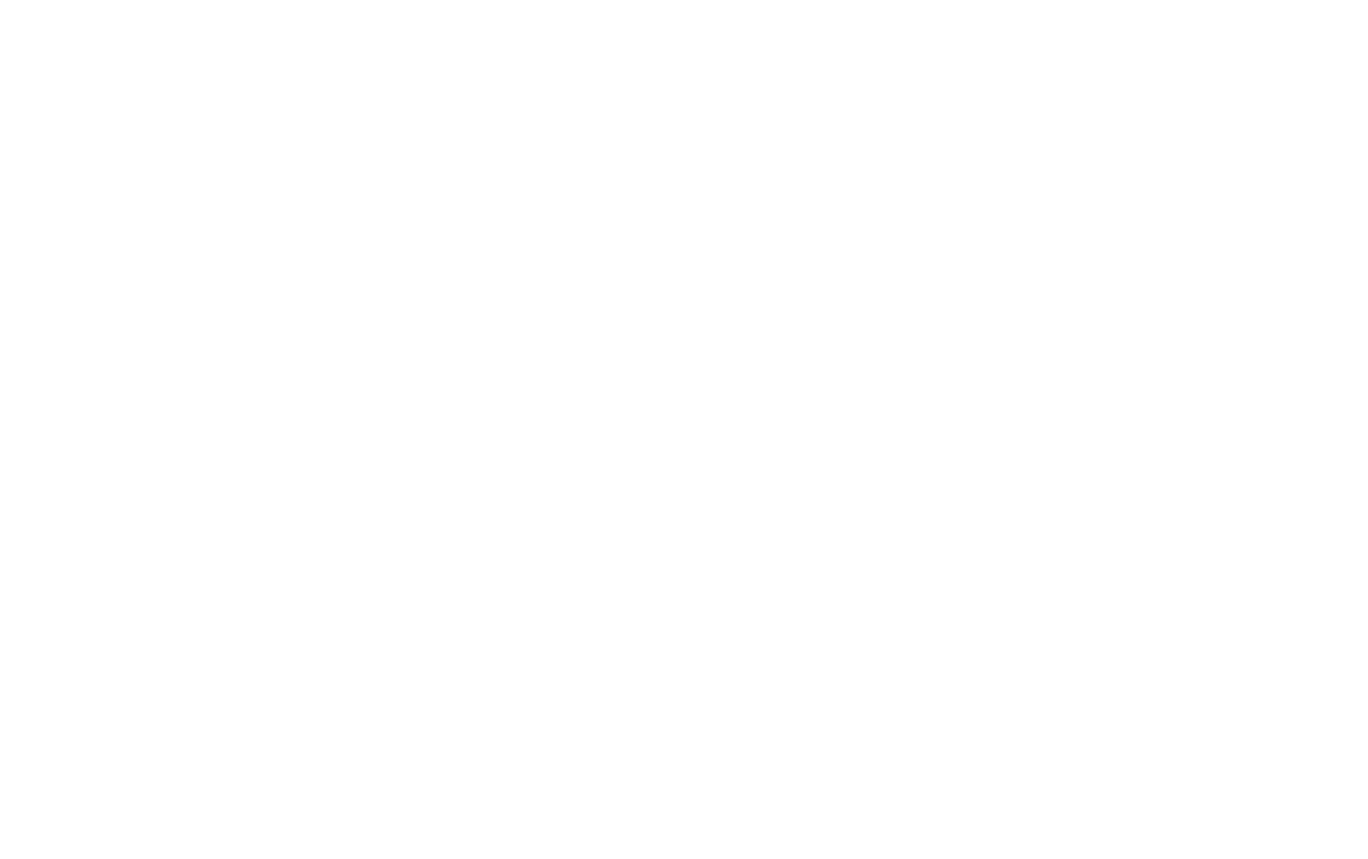
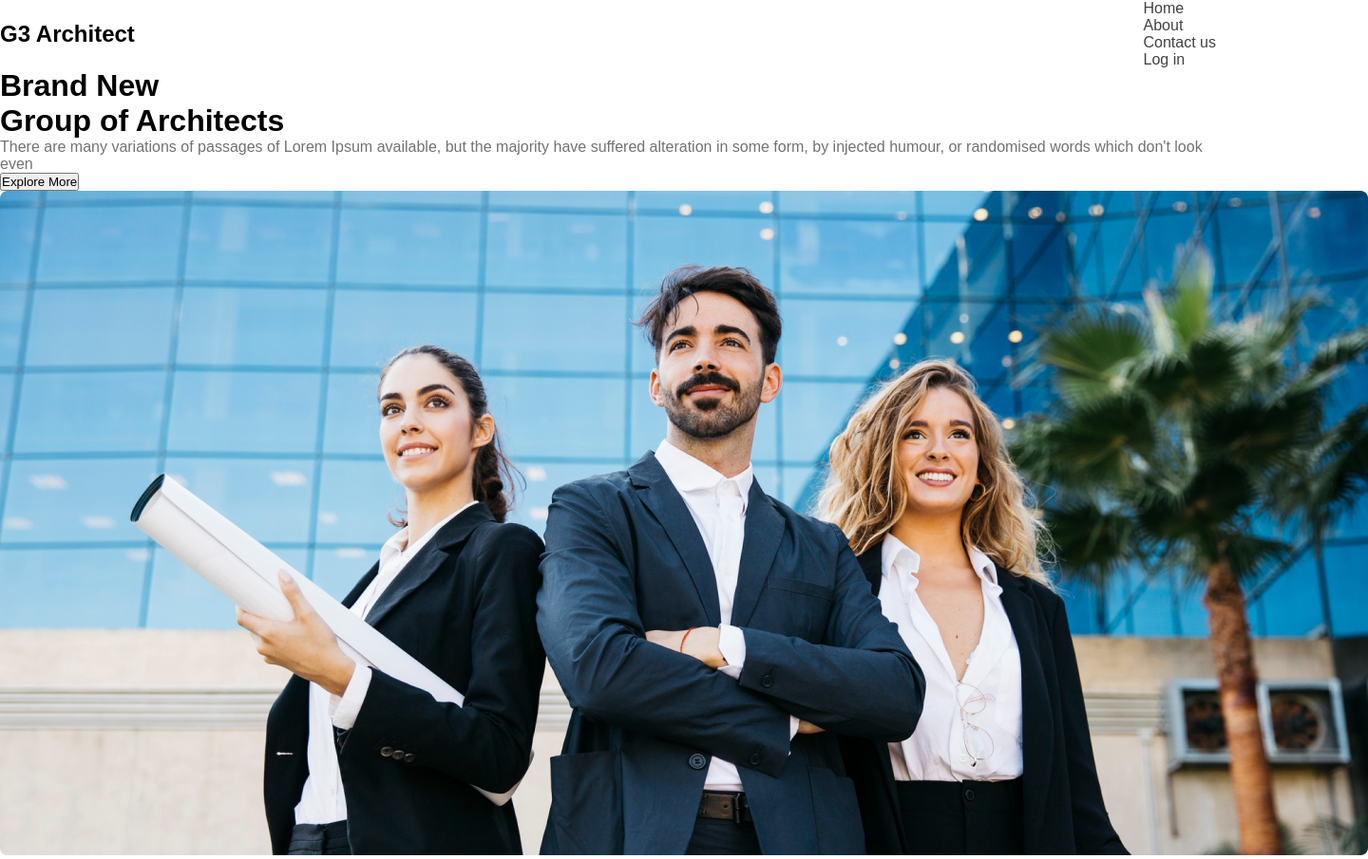
Before and after one commit to shahadatmozumder75/architect-website, a plain HTML site: page index.html in a window 1280 px wide. Shown: the whole page at 95% size, 1440 px wide, since content can reach past the window. Before the commit the page ends 800 px from the top, so only its background shows below. Drawn offline with Linux system fonts and the light colour scheme.

Commit message:
working header

```diff
--- a/index.html
+++ b/index.html
@@ -4,8 +4,39 @@
     <meta charset="UTF-8">
     <meta name="viewport" content="width=device-width, initial-scale=1.0">
     <title>Responsive architect Website</title>
+    <link rel="stylesheet" href="styles.css">
 </head>
 <body>
+
+<header>
+     <nav>
+    <h1 class="brand">G3 Architect</h1>
+
+        <ul class="nav-ul">
+            <li><a href="">Home</a></li>
+            <li><a href="">About</a></li>
+            <li><a href="">Contact us</a></li>
+            <li><a href="">Log in</a></li>
+
+        </ul>
+    </nav>
+
+<div class="banner">
+    <div class="banner-content">
+          <h1 class="banner-title">Brand New <br>
+            Group of Architects
+            </h1>
+    <p class="banner-desc">There are many variations of passages of Lorem Ipsum available, but the majority have suffered alteration in some form, by injected humour, or randomised words which don't look even</p>
+    <button class="btn">Explore More </button>
+    </div>
+
+<div class="banner-image">
+    <img src="images/banner.png" alt="">
+</div>
+
+</div>
+
+</header>
 
 
 
--- a/styles.css
+++ b/styles.css
@@ -0,0 +1,40 @@
+*{
+    margin: 0;
+    padding: 0;
+    box-sizing: border-box;
+}
+
+@import url('https://fonts.googleapis.com/css2?family=Work+Sans:ital,wght@0,100..900;1,100..900&display=swap');
+
+body{
+    font-family: "Work Sans", sans-serif;
+
+}
+p{
+    color: #727272;
+    font-size: 1rem;
+}
+
+
+/* header related style */
+
+
+
+
+.header{
+    background-color: rgba(255, 144, 14, 0.1);
+}
+nav{
+    display: flex;
+    justify-content: space-between;
+    align-items: center;
+}
+.nav-ul{
+    display: flex;
+    flex-direction: column;
+    list-style-type: none;
+}
+.nav-ul a{
+    text-decoration: none;
+    color:#424242;
+}
```
